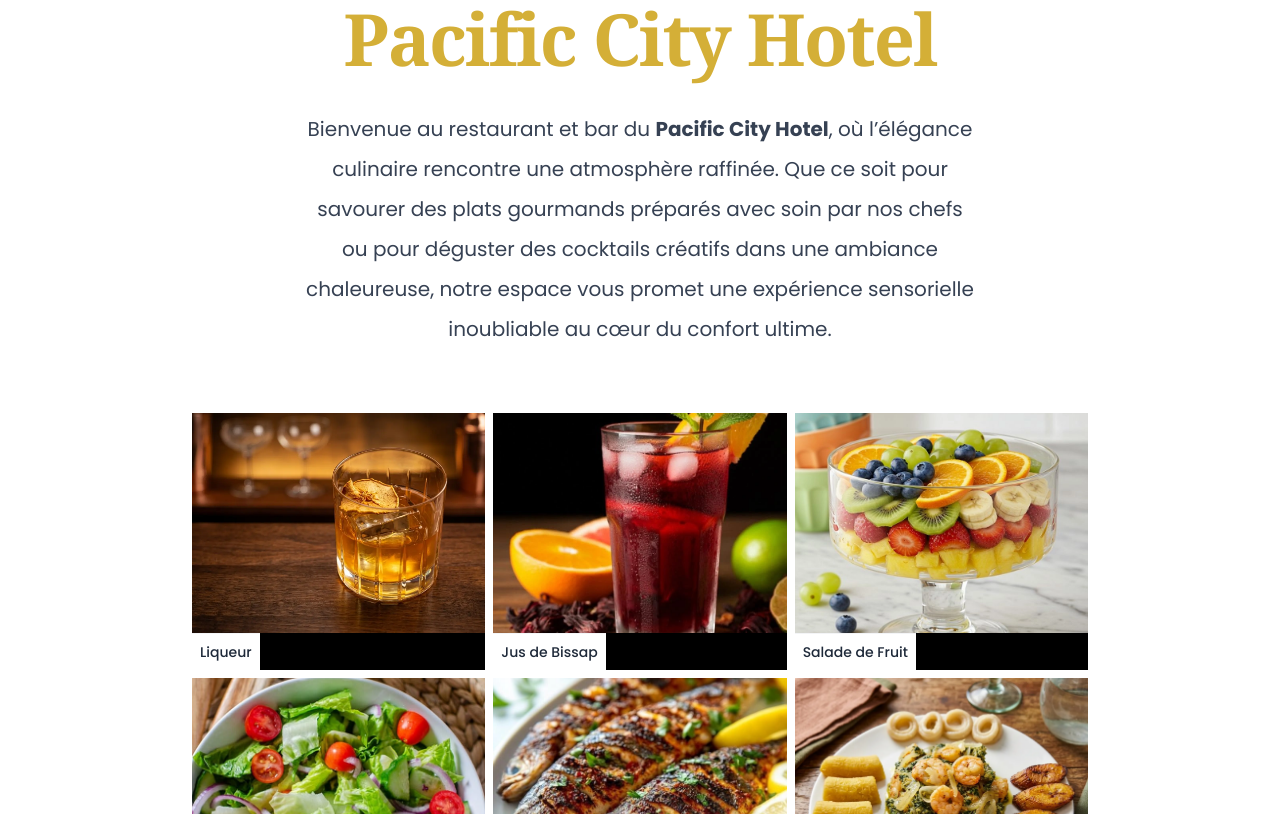
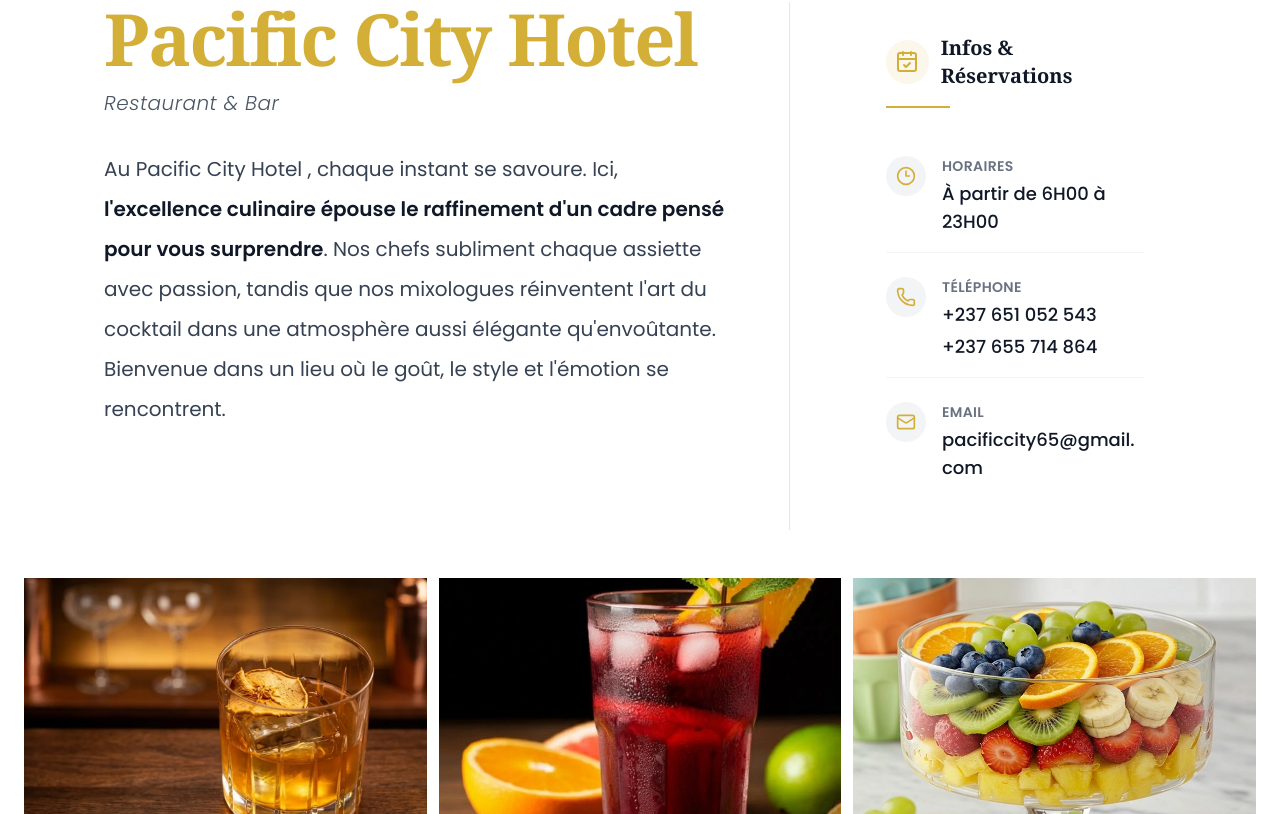
Before and after one commit to biloa2005/pacific-city-hotel, a Next.js app: page /restaurant in a window 1280 px wide. Shown: the part 846-1660 px from the top of the page. Built offline with nearby package versions, Linux system fonts and the light colour scheme; a web font is replaced by a local one.

Commit message:
ajout de contact de reservation pour la page restautrant

```diff
--- a/components/Restautant/RestaurantDescription.tsx
+++ b/components/Restautant/RestaurantDescription.tsx
@@ -1,23 +1,160 @@
+
+'use client';
+
+import {
+  Clock3,
+  Phone,
+  Mail,
+  CalendarCheck,
+} from 'lucide-react';
+
 export default function PacificDescription() {
   return (
-    <section className="py-12 px-6 max-w-4xl mx-auto text-center">
-      {/* Taille augmentée : text-4xl sur mobile, text-6xl sur tablette, text-7xl sur ordinateur */}
+    <section className="w-full py-12 px-6 lg:px-10">
+
+      <div className="max-w-7xl mx-auto grid grid-cols-1 lg:grid-cols-[3fr_1.8fr] lg:divide-x lg:divide-gray-200">
+        {/* =====================================================
+            COLONNE GAUCHE — DESCRIPTION
+        ====================================================== */}
+        <div className="text-center lg:text-left lg:pr-16 lg:pl-16">
+
         <h1 className="text-4xl md:text-6xl lg:text-7xl font-extrabold tracking-tight mb-8">
   <span className="font-serif text-[#D4AF37]">
     Pacific City Hotel
   </span>
+  <span className="block text-base md:text-xl font-light italic text-gray-600 mt-3 tracking-wide">
+    Restaurant & Bar
+  </span>
 </h1>
 
-      {/* Marges et interlignes ajustés pour équilibrer le grand titre */}
-      <p className="text-base md:text-xl leading-loose text-gray-700 max-w-2xl mx-auto">
-        Bienvenue au restaurant et bar du{" "}
-        <span className="font-bold">Pacific City Hotel</span>
-        , où l’élégance culinaire rencontre une atmosphère raffinée. Que ce soit
-        pour savourer des plats gourmands préparés avec soin par nos chefs ou
-        pour déguster des cocktails créatifs dans une ambiance chaleureuse, notre
-        espace vous promet une expérience sensorielle inoubliable au cœur du
-        confort ultime.
+<p className="text-base md:text-xl leading-loose text-gray-700 max-w-2xl mx-auto lg:mx-0">
+  Au{' '}
+
+    Pacific City Hotel
+
+  , chaque instant se savoure. Ici, <span className="font-semibold text-gray-900">l'excellence culinaire épouse
+  le raffinement d'un cadre pensé pour vous surprendre</span>. Nos chefs
+  subliment chaque assiette avec passion, tandis que nos mixologues
+  réinventent l'art du cocktail dans une atmosphère aussi élégante
+  qu'envoûtante. Bienvenue dans un lieu où le goût, le style et
+  l'émotion se rencontrent.
 </p>
+
+        </div>
+
+
+        {/* =====================================================
+            COLONNE DROITE — INFORMATIONS & RÉSERVATIONS
+        ====================================================== */}
+        <div className="w-full max-w-lg mx-auto lg:mx-0 lg:ml-auto lg:pl-16 lg:pr-16">
+
+          <div className="card bg-base-100">
+
+            <div className="card-body p-6 md:p-8">
+
+              {/* Titre */}
+              <div className="mb-6">
+                <div className="flex items-center gap-3 mb-2">
+
+                  <div className="flex items-center justify-center w-11 h-11 rounded-full bg-[#D4AF37]/10">
+                    <CalendarCheck
+                      className="w-6 h-6 text-[#D4AF37]"
+                    />
+                  </div>
+
+                  <h2 className="font-serif text-lg md:text-xl font-bold text-gray-900">
+                    Infos & Réservations
+                  </h2>
+
+                </div>
+
+                <div className="h-[2px] w-16 bg-[#D4AF37] mt-4" />
+              </div>
+
+
+              {/* Horaires */}
+              <div className="flex items-start gap-4 py-4 border-b border-gray-100">
+
+                <div className="flex-shrink-0 flex items-center justify-center w-10 h-10 rounded-full bg-gray-100">
+                  <Clock3 className="w-5 h-5 text-[#D4AF37]" />
+                </div>
+
+                <div>
+                  <p className="text-sm font-semibold text-gray-500 uppercase tracking-wide">
+                    Horaires
+                  </p>
+
+                  <p className="mt-1 text-sm md:text-lg md:text-lg font-medium text-gray-900">
+                    À partir de 6H00 à 23H00
+                  </p>
+                </div>
+
+              </div>
+
+
+              {/* Téléphone */}
+              <div className="flex items-start gap-4 py-4 border-b border-gray-100">
+
+                <div className="flex-shrink-0 flex items-center justify-center w-10 h-10 rounded-full bg-gray-100">
+                  <Phone className="w-5 h-5 text-[#D4AF37]" />
+                </div>
+
+                <div>
+                  <p className="text-sm font-semibold text-gray-500 uppercase tracking-wide">
+                    Téléphone
+                  </p>
+
+                  <div className="mt-1 flex flex-col gap-1">
+                    <a
+                      href="tel:+237651052543"
+                      className="text-sm md:text-lg font-medium text-gray-900 hover:text-[#D4AF37] transition-colors"
+                    >
+                      +237 651 052 543
+                    </a>
+
+                    <a
+                      href="tel:+237655714864"
+                      className="text-sm md:text-lg font-medium text-gray-900 hover:text-[#D4AF37] transition-colors"
+                    >
+                      +237 655 714 864
+                    </a>
+                  </div>
+                </div>
+
+              </div>
+
+
+              {/* Email */}
+              <div className="flex items-start gap-4 py-4">
+
+                <div className="flex-shrink-0 flex items-center justify-center w-10 h-10 rounded-full bg-gray-100">
+                  <Mail className="w-5 h-5 text-[#D4AF37]" />
+                </div>
+
+                <div>
+                  <p className="text-sm font-semibold text-gray-500 uppercase tracking-wide">
+                    Email
+                  </p>
+
+                  <a
+                    href="mailto:pacificcity65@gmail.com"
+                    className="mt-1 block text-sm  md:text-lg font-medium text-gray-900 hover:text-[#D4AF37] transition-colors break-all"
+                  >
+                    pacificcity65@gmail.com
+                  </a>
+                </div>
+
+              </div>
+
+
+
+
+            </div>
+          </div>
+
+        </div>
+
+      </div>
     </section>
   );
 }
--- a/components/Restautant/RestaurantGrid.tsx
+++ b/components/Restautant/RestaurantGrid.tsx
@@ -31,10 +31,8 @@ export default function RestaurantGrid() {
   }, []);
 
   return (
-    <section className="max-w-3xl lg:max-w-5xl mx-auto p-2 sm:p-4">
-      {/* Grille responsive */}
-      <div className="grid grid-cols-2 lg:grid-cols-3 xl:grid-cols-3 gap-1.5 sm:gap-1 lg:gap-2 max-w-4xl mx-auto">
-        {items.map((item) => (
+   <section className="w-full px-2 sm:px-4 lg:px-6">
+  <div className="grid grid-cols-2 lg:grid-cols-3 xl:grid-cols-3 gap-1.5 sm:gap-2 lg:gap-3 w-full">        {items.map((item) => (
           <button
             key={item.id}
             onClick={() => setSelectedItem(item)}
--- a/components/Service.tsx
+++ b/components/Service.tsx
@@ -177,7 +177,7 @@ export default function ServicesSection() {
 
 
                 {/* Titre */}
-                <h3 className="text-sm font-semibold text-gray-900 transition-colors duration-300 group-hover:text-[#D4AF37] md:text-base">
+                <h3 className="font-serif text-sm font-semibold text-gray-900 transition-colors duration-300 group-hover:text-[#D4AF37] md:text-base">
                   {service.title}
                 </h3>
 
```
Lines whose indentation alone changed are shown as unchanged.
